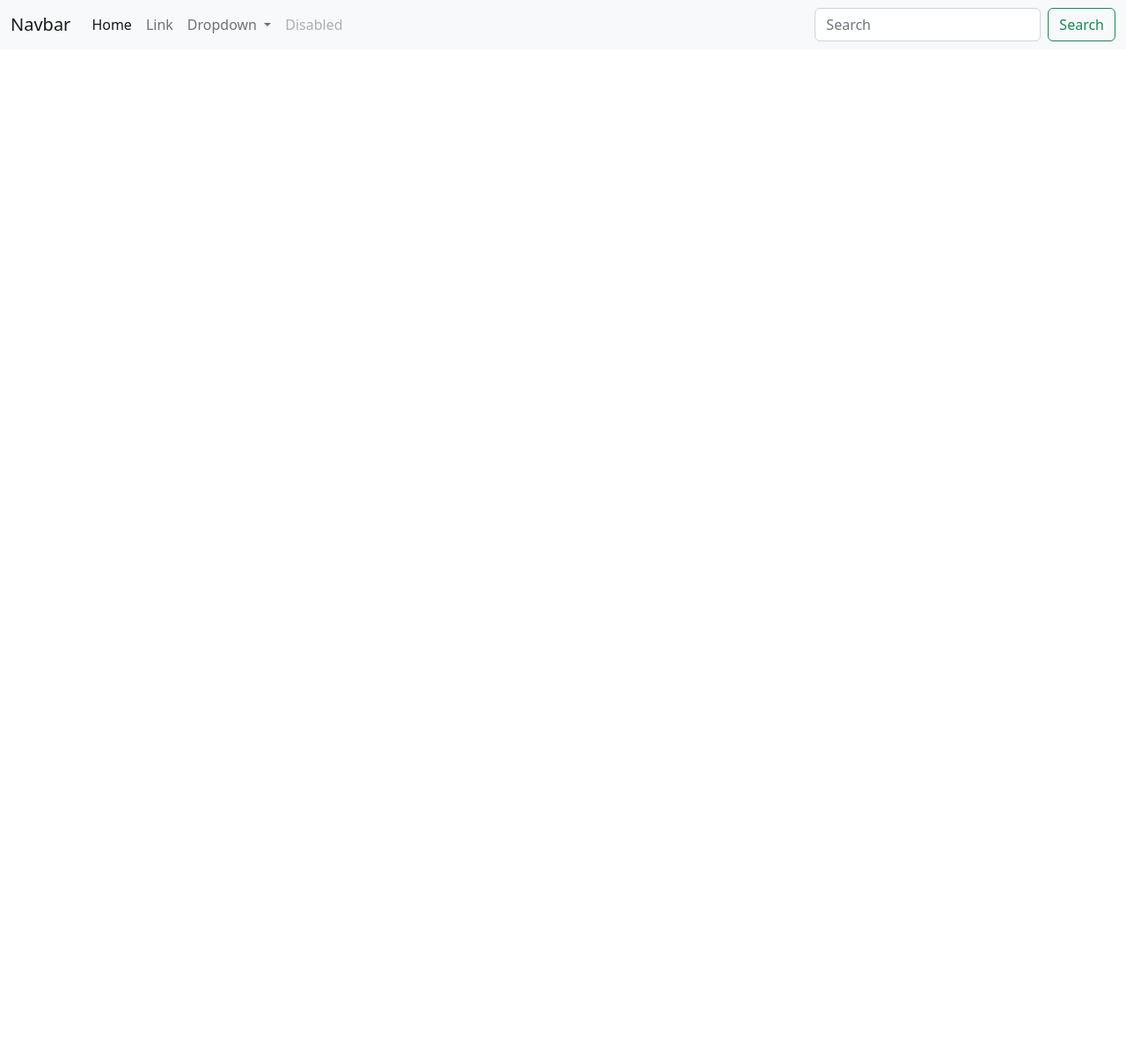
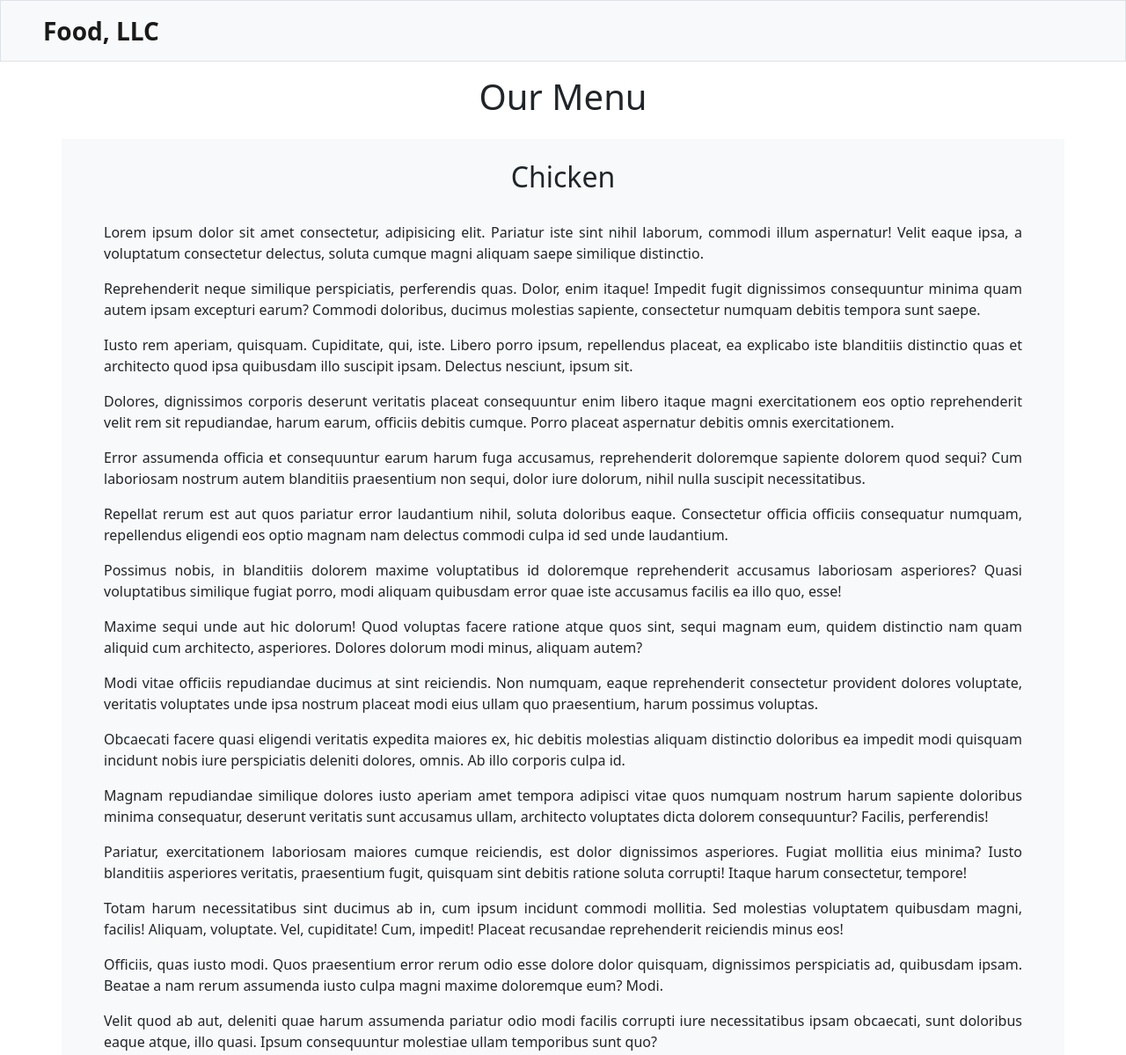
Before and after one commit to Tarasov-Front-Dev/coursera-test, a plain HTML site: page mod3_solution_new/index.html in a window 1280 px wide. Shown: the top 1199 px of the page at 88% size. Before the commit the page ends 800 px from the top, so only its background shows below. Drawn offline with nearby package versions, Linux system fonts and the light colour scheme.

Commit message:
Mod3_solution-DONE

```diff
--- a/mod3_solution_new/css/style.css
+++ b/mod3_solution_new/css/style.css
@@ -1,37 +1,3 @@
-/*body{
-	border: 1px dashed red;
-}
-.container{
-	border: 1px solid blue;
-	padding-top: 1.5rem;
-	padding-bottom: .5rem;
-}
-.row{
-	border: 1px solid violet;
-/*	min-height: 20rem;*/
-}
-div[class^=col]{
-	border: 1px solid #000;
-	/*padding-top: 0.75rem;
-	padding-bottom: 0.75rem;*/
-	font-weight: bold;
-	font-size: 1.5rem;
-
-}
-@media (min-width: 768px) and (max-width: 991.98px){
-	div[class^=col]{
-/*		background-color: violet;*/
-	}
-}
-.clearfix img{
-	box-shadow: 0 0 10px rgba(0,0,0,0.5);
-	border-radius: 10px;
-}
-@media (max-width: 767.98px){
-	.clearfix img{
-	width: 100%;
-	}
-}
 p{
 	text-align: justify;
-}*/
+}
--- a/mod3_solution_new/index.html
+++ b/mod3_solution_new/index.html
@@ -8,42 +8,58 @@
 	<link rel="stylesheet" type="text/css" href="css/style.css">
 </head>
 <body>
-<nav class="navbar navbar-expand-md bg-light">
-  <div class="container-fluid">
-    <a class="navbar-brand" href="#">Navbar</a>
+<nav class="navbar navbar-expand-sm bg-light border">
+  <div class="container-fluid ps-4 ps-sm-5">
+    <a class="navbar-brand fs-3 fw-bold" href="#">Food, LLC</a>
     <button class="navbar-toggler" type="button" data-bs-toggle="collapse" data-bs-target="#navbarSupportedContent" aria-controls="navbarSupportedContent" aria-expanded="false" aria-label="Toggle navigation">
       <span class="navbar-toggler-icon"></span>
     </button>
     <div class="collapse navbar-collapse" id="navbarSupportedContent">
-      <ul class="navbar-nav me-auto mb-2 mb-md-0">
+      <ul class="navbar-nav me-auto mb-2 d-sm-none">
         <li class="nav-item">
-          <a class="nav-link active" aria-current="page" href="#">Home</a>
+          <a class="nav-link" href="#">Chicken</a>
         </li>
         <li class="nav-item">
-          <a class="nav-link" href="#">Link</a>
-        </li>
-        <li class="nav-item dropdown">
-          <a class="nav-link dropdown-toggle" href="#" role="button" data-bs-toggle="dropdown" aria-expanded="false">
-            Dropdown
-          </a>
-          <ul class="dropdown-menu">
-            <li><a class="dropdown-item" href="#">Action</a></li>
-            <li><a class="dropdown-item" href="#">Another action</a></li>
-            <li><hr class="dropdown-divider"></li>
-            <li><a class="dropdown-item" href="#">Something else here</a></li>
-          </ul>
+          <a class="nav-link" href="#">Beef</a>
         </li>
         <li class="nav-item">
-          <a class="nav-link disabled">Disabled</a>
+          <a class="nav-link" href="#">Sushi</a>
         </li>
       </ul>
-      <form class="d-flex" role="search">
-        <input class="form-control me-2" type="search" placeholder="Search" aria-label="Search">
-        <button class="btn btn-outline-success" type="submit">Search</button>
-      </form>
     </div>
   </div>
 </nav>
+<div class="container text-center mt-3">
+  <h1>Our Menu</h1>
+</div>
+<div class="container text-center">
+  <div class="row">
+    <div class="col-12 bg-light mt-3 p-5 pt-4">
+      <h2>Chicken</h2>
+      <br>
+      <p>Lorem ipsum dolor sit amet consectetur, adipisicing elit. Pariatur iste sint nihil laborum, commodi illum aspernatur! Velit eaque ipsa, a voluptatum consectetur delectus, soluta cumque magni aliquam saepe similique distinctio.</p>
+      <p>Reprehenderit neque similique perspiciatis, perferendis quas. Dolor, enim itaque! Impedit fugit dignissimos consequuntur minima quam autem ipsam excepturi earum? Commodi doloribus, ducimus molestias sapiente, consectetur numquam debitis tempora sunt saepe.</p>
+      <p>Iusto rem aperiam, quisquam. Cupiditate, qui, iste. Libero porro ipsum, repellendus placeat, ea explicabo iste blanditiis distinctio quas et architecto quod ipsa quibusdam illo suscipit ipsam. Delectus nesciunt, ipsum sit.</p>
+      <p>Dolores, dignissimos corporis deserunt veritatis placeat consequuntur enim libero itaque magni exercitationem eos optio reprehenderit velit rem sit repudiandae, harum earum, officiis debitis cumque. Porro placeat aspernatur debitis omnis exercitationem.</p>
+      <p>Error assumenda officia et consequuntur earum harum fuga accusamus, reprehenderit doloremque sapiente dolorem quod sequi? Cum laboriosam nostrum autem blanditiis praesentium non sequi, dolor iure dolorum, nihil nulla suscipit necessitatibus.</p>
+      <p>Repellat rerum est aut quos pariatur error laudantium nihil, soluta doloribus eaque. Consectetur officia officiis consequatur numquam, repellendus eligendi eos optio magnam nam delectus commodi culpa id sed unde laudantium.</p>
+      <p>Possimus nobis, in blanditiis dolorem maxime voluptatibus id doloremque reprehenderit accusamus laboriosam asperiores? Quasi voluptatibus similique fugiat porro, modi aliquam quibusdam error quae iste accusamus facilis ea illo quo, esse!</p>
+      <p>Maxime sequi unde aut hic dolorum! Quod voluptas facere ratione atque quos sint, sequi magnam eum, quidem distinctio nam quam aliquid cum architecto, asperiores. Dolores dolorum modi minus, aliquam autem?</p>
+      <p>Modi vitae officiis repudiandae ducimus at sint reiciendis. Non numquam, eaque reprehenderit consectetur provident dolores voluptate, veritatis voluptates unde ipsa nostrum placeat modi eius ullam quo praesentium, harum possimus voluptas.</p>
+      <p>Obcaecati facere quasi eligendi veritatis expedita maiores ex, hic debitis molestias aliquam distinctio doloribus ea impedit modi quisquam incidunt nobis iure perspiciatis deleniti dolores, omnis. Ab illo corporis culpa id.</p>
+      <p>Magnam repudiandae similique dolores iusto aperiam amet tempora adipisci vitae quos numquam nostrum harum sapiente doloribus minima consequatur, deserunt veritatis sunt accusamus ullam, architecto voluptates dicta dolorem consequuntur? Facilis, perferendis!</p>
+      <p>Pariatur, exercitationem laboriosam maiores cumque reiciendis, est dolor dignissimos asperiores. Fugiat mollitia eius minima? Iusto blanditiis asperiores veritatis, praesentium fugit, quisquam sint debitis ratione soluta corrupti! Itaque harum consectetur, tempore!</p>
+      <p>Totam harum necessitatibus sint ducimus ab in, cum ipsum incidunt commodi mollitia. Sed molestias voluptatem quibusdam magni, facilis! Aliquam, voluptate. Vel, cupiditate! Cum, impedit! Placeat recusandae reprehenderit reiciendis minus eos!</p>
+      <p>Officiis, quas iusto modi. Quos praesentium error rerum odio esse dolore dolor quisquam, dignissimos perspiciatis ad, quibusdam ipsam. Beatae a nam rerum assumenda iusto culpa magni maxime doloremque eum? Modi.</p>
+      <p>Velit quod ab aut, deleniti quae harum assumenda pariatur odio modi facilis corrupti iure necessitatibus ipsam obcaecati, sunt doloribus eaque atque, illo quasi. Ipsum consequuntur molestiae ullam temporibus sunt quo?</p>
+      <p>Fuga animi ad possimus exercitationem minima error tenetur quam facere tempore, itaque recusandae optio sit veniam, nisi ea quaerat dolores totam iure quasi voluptas? Ipsa est quisquam id eum necessitatibus?</p>
+      <p>Aut sint laboriosam est fuga soluta iste fugit excepturi facilis minus vitae in nemo sit, tenetur ratione expedita voluptatum reprehenderit nihil architecto aliquid dolorem cumque? Vel voluptas facilis, blanditiis quis.</p>
+      <p>Error, dolorem. Dolores animi sequi mollitia, tempore officia a, voluptates. Accusamus dolorem libero, dolorum provident repudiandae excepturi deserunt nostrum quia voluptates obcaecati enim cumque? Praesentium, excepturi, distinctio! Quos porro, dolore?</p>
+      <p>Maiores velit aliquid modi consectetur, eligendi architecto dolore similique itaque sequi magnam aliquam enim deleniti accusantium repellendus, explicabo numquam porro voluptatibus dolor et tempora suscipit odio quam sit perferendis. Quae?</p>
+      <p>Odit quam aliquam a blanditiis eligendi nisi alias quisquam dignissimos aspernatur nesciunt. Ut soluta, natus, at eveniet quae praesentium! Saepe itaque voluptatem nesciunt facilis, beatae vero perspiciatis veritatis necessitatibus quo?</p>
+    </div>
+  </div>
+</div>
 <script src="https://cdn.jsdelivr.net/npm/bootstrap@5.2.3/dist/js/bootstrap.bundle.min.js"></script>
 </body>
 </html>
```
